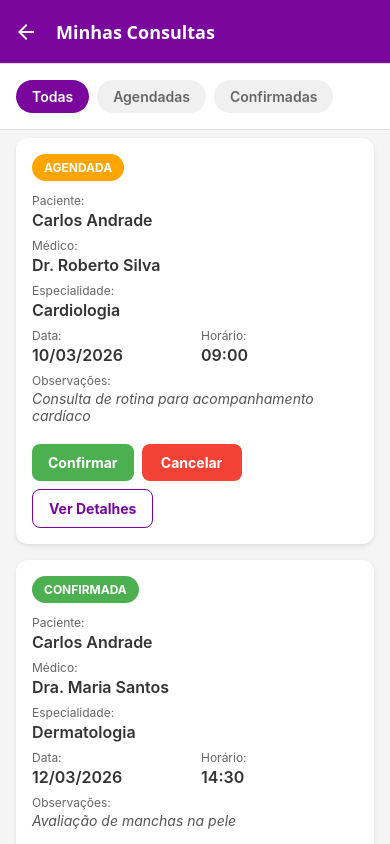
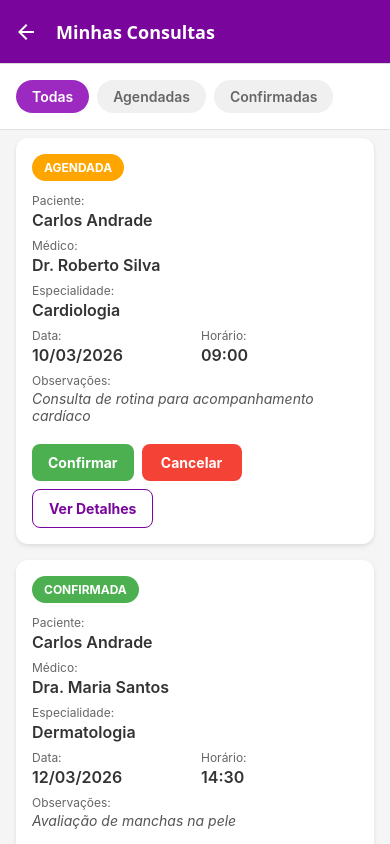
Before and after one commit to GusCrevelari/sistema-consulta-mobile, a React Native app: screen /ConsultasList in a window 390 px wide. Built offline with nearby package versions, Linux system fonts and the light colour scheme.

Commit message:
fix: backgroundColor opacity adjustment;

```diff
--- a/src/styles/consultasList.styles.ts
+++ b/src/styles/consultasList.styles.ts
@@ -20,7 +20,7 @@ export const styles = StyleSheet.create({
     backgroundColor: "#f0f0f0",
   },
   filtroAtivo: {
-    backgroundColor: "#79059C",
+    backgroundColor: "#9d2ac0",
   },
   filtroTexto: {
     fontSize: 14,
```
